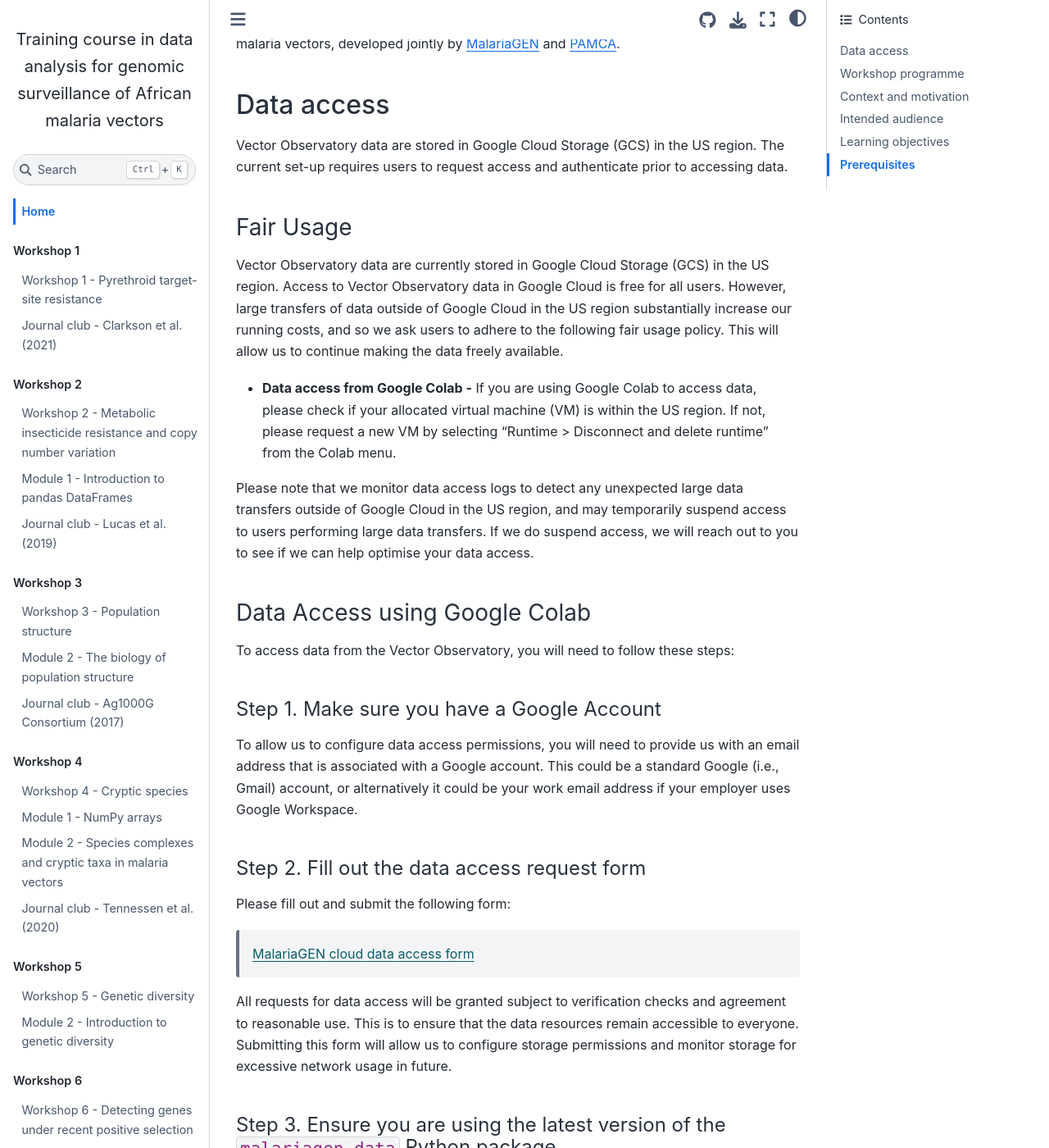
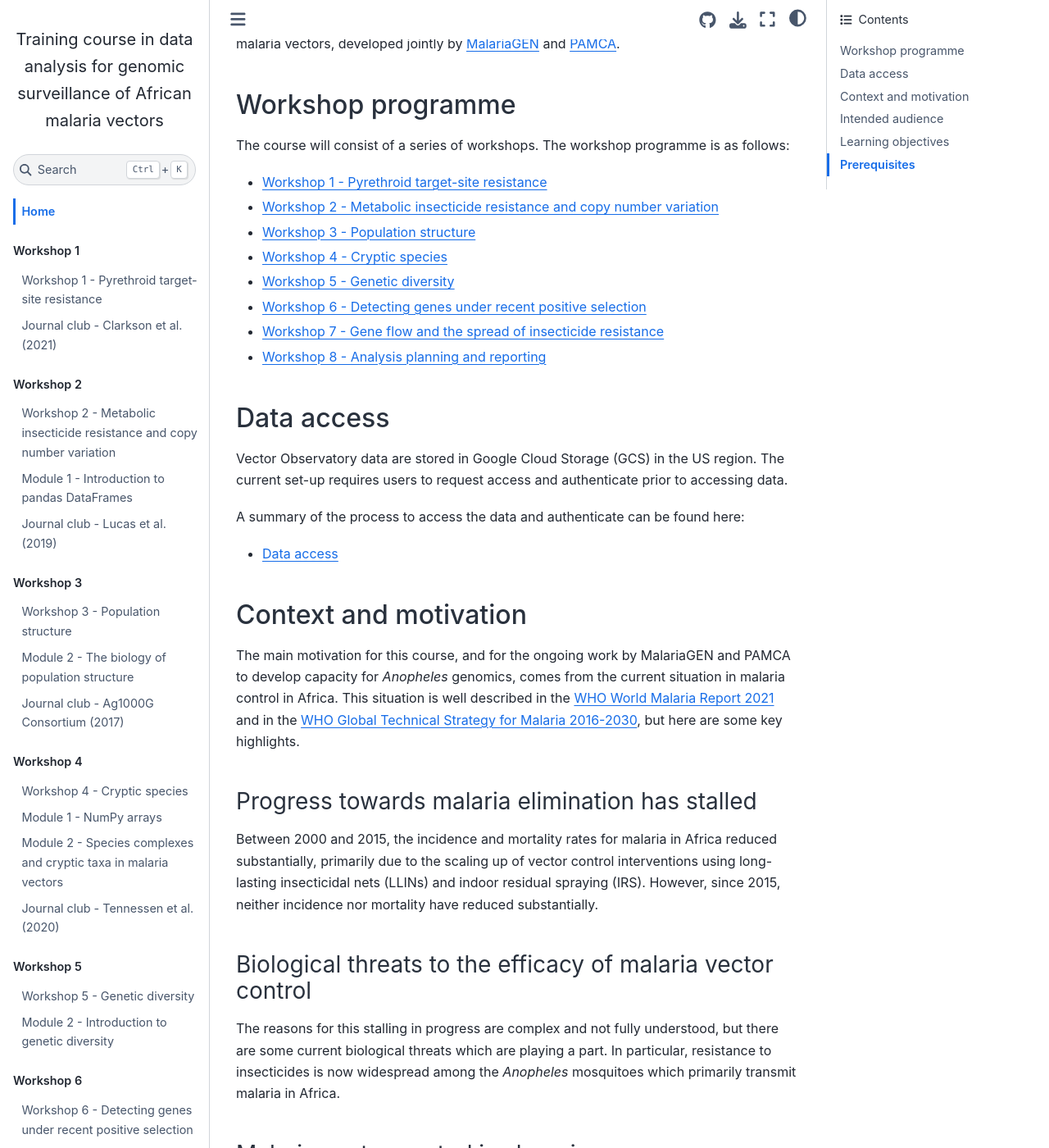
Before and after one commit to anopheles-genomic-surveillance/anopheles-genomic-surveillance.github.io, a Jupyter Book: the page built from docs/home.md, in a window 1280 px wide and 1400 px high, scrolled down 280 px. Shown: the whole window at 82% size. Built offline with Jupyter Book 1.0.4 settings and Sphinx 7.4.7 and the Sphinx Book theme 1.1.4, drawn with Linux system fonts in a browser that asks for light colours; pages that are not in the unit, such as notebooks, are missing from menus; comment, search, counter and statistics services are not loaded; some of the changed text lies outside the part shown.

Commit message:
Moved the data access info to its own space

```diff
--- a/docs/_toc.yml
+++ b/docs/_toc.yml
@@ -61,3 +61,6 @@
     - file: workshop-8/module-2-presenting-results
     - file: workshop-8/module-3-genomic-surveillance-tanzania
     - file: workshop-8/module-4-genomic-surveillance-ghana
+  - caption: General
+    chapters:
+    - file: general/data-access
--- a/docs/home.md
+++ b/docs/home.md
@@ -7,48 +7,6 @@
 # Home
 
 Welcome to this training course on data analysis for genomic surveillance of African malaria vectors, developed jointly by [MalariaGEN](https://www.malariagen.net) and [PAMCA](https://www.pamca.org).
-
-
-## Data access
-
-Vector Observatory data are stored in Google Cloud Storage (GCS) in the US region. The current set-up requires users to request access and authenticate prior to accessing data.
-
-### Fair Usage
-
-Vector Observatory data are currently stored in Google Cloud Storage (GCS) in the US region. Access to Vector Observatory data in Google Cloud is free for all users. However, large transfers of data outside of Google Cloud in the US region substantially increase our running costs, and so we ask users to adhere to the following fair usage policy. This will allow us to continue making the data freely available.
-
-- **Data access from Google Colab -** If you are using Google Colab to access data, please check if your allocated virtual machine (VM) is within the US region. If not, please request a new VM by selecting “Runtime > Disconnect and delete runtime” from the Colab menu.
-
-Please note that we monitor data access logs to detect any unexpected large data transfers outside of Google Cloud in the US region, and may temporarily suspend access to users performing large data transfers. If we do suspend access, we will reach out to you to see if we can help optimise your data access.
-
-### Data Access using Google Colab
-To access data from the Vector Observatory, you will need to follow these steps:
-
-#### Step 1. Make sure you have a Google Account
-
-To allow us to configure data access permissions, you will need to provide us with an email address that is associated with a Google account. This could be a standard Google (i.e., Gmail) account, or alternatively it could be your work email address if your employer uses Google Workspace.
-
-#### Step 2. Fill out the data access request form
-
-Please fill out and submit the following form:
-
-> [MalariaGEN cloud data access form](https://forms.gle/kCqistorZyxaU4LP7)
-
-All requests for data access will be granted subject to verification checks and agreement to reasonable use. This is to ensure that the data resources remain accessible to everyone. Submitting this form will allow us to configure storage permissions and monitor storage for excessive network usage in future.
-
-#### Step 3. Ensure you are using the latest version of the `malariagen_data` Python package
-
-If you access data via the `malariagen_data` Python package, please upgrade to version 9.0 or higher. These versions will automatically use your authentication credentials when accessing data in Google Cloud.
-
-#### Step 4. Ensure you are using the same Google Account you registered with
-
-When you start running some code in Google Colab using the `malariagen_data` Python package, you will be asked to authenticate with your Google Account. Make sure that you use the same account you used during Steps 1 and 2 as you will not be able to use the `malariagen_data` Python package otherwise.
-
-If you have any questions during the course of the workshop, feel free to ask your Teaching Assistant.
-
-If you have any questions outside of the course of the workshop, please contact us at: <support@malariagen.net>.
-
-More general details about Data Access can also be found on the [Vector Observatory website](https://malariagen.github.io/vector-data/vobs/vobs-data-access.html).
 
 ## Workshop programme
 
@@ -62,6 +20,14 @@
 * {doc}`workshop-6/about`
 * {doc}`workshop-7/about`
 * {doc}`workshop-8/about`
+
+## Data access
+
+Vector Observatory data are stored in Google Cloud Storage (GCS) in the US region. The current set-up requires users to request access and authenticate prior to accessing data.
+
+A summary of the process to access the data and authenticate can be found here:
+
+* {doc}`general/data-access`
 
 ## Context and motivation
 
```
Also changed, not shown: docs/general/data-access.ipynb (added).
